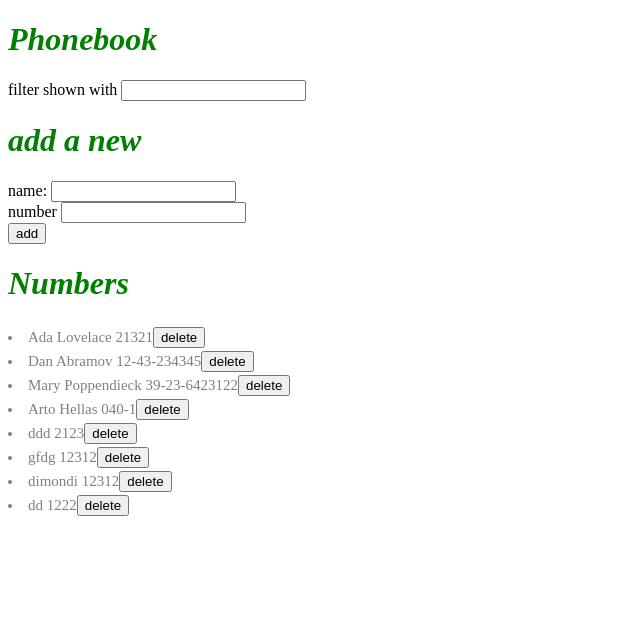
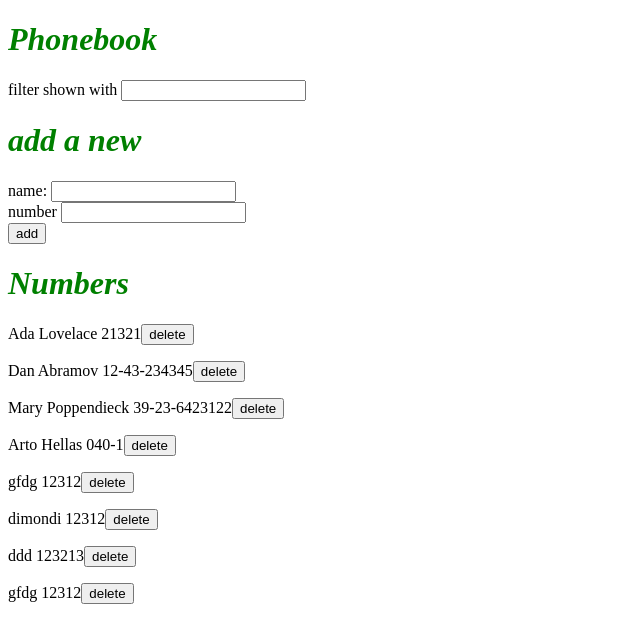
Before and after one commit to elvis-visi/fullstackopen, a React (Create React App) app in the folder part2/phonebook/: page / in a window 1280 px wide. Shown: the top 642 px of the page, without its empty margins (0-640 px from the left). Built offline with nearby package versions, Linux system fonts and the light colour scheme; data requests are answered from the project's data file.

Commit message:
Cleaning code

```diff
--- a/part2/phonebook/db.json
+++ b/part2/phonebook/db.json
@@ -21,11 +21,6 @@
       "id": 5
     },
     {
-      "name": "ddd",
-      "number": "2123",
-      "id": 7
-    },
-    {
       "name": "gfdg",
       "number": "12312",
       "id": 8
@@ -36,9 +31,14 @@
       "id": 10
     },
     {
-      "name": "dd",
-      "number": "1222",
-      "id": 12
+      "name": "ddd",
+      "number": "123213",
+      "id": 13
+    },
+    {
+      "name": "gfdg ",
+      "number": "12312",
+      "id": 14
     }
   ]
 }
--- a/part2/phonebook/src/App.js
+++ b/part2/phonebook/src/App.js
@@ -34,27 +34,27 @@ const App = () => {
   //search field
   const [filterByName, setNewFilter] = useState('')
 
-  const [message, setMessage] = useState('')
+  const [message, setMessage] = useState(null)
+
+  const notify = (message, type = 'info') => {
+    setMessage({message,type})
+    setTimeout(() => {
+      setMessage(null)
+    },3000)
+  }
 
 
-
+ //filter based on search
   const handleNameFilter = (event) => {
-    console.log("event target value", event.target.value)
+    console.log("filter value", event.target.value)
     setNewFilter(event.target.value)
   }
-
-  const peopleToShow = persons.filter(per => per.name.toLocaleLowerCase().includes(filterByName.toLowerCase()))
+ //if no filter show the fetched people at the beginning
+ //else, show those which correspond to the filter
+  const peopleToShow = (filterByName.length === 0 ) ? persons :
+  persons.filter(per => per.name.toLocaleLowerCase().includes(filterByName.toLowerCase()))
   console.log("people to show", peopleToShow)
 
-  //if filterByName
-  let phoneBookToShow
-
-  if (filterByName.length != 0 && peopleToShow.length != 0) {
-    phoneBookToShow = peopleToShow
-
-  } else {
-    phoneBookToShow = persons
-  }
 
 
   //fetch persons users
@@ -112,10 +112,10 @@ const App = () => {
               setPersons(persons.map(per => per.id !== idPer ? per : response.data))
             })
             .catch(error => {
-              alert(
 
-           `the note '${persons[i].name}' was already deleted from server`
-              )
+
+                setMessage(`the note '${persons[i].name}' was already deleted from server`)
+
             })
 
           setMessage(` Number ${personObject.number} added`)
@@ -208,14 +208,13 @@ const App = () => {
       <h1>Numbers</h1>
 
 
-      {phoneBookToShow.map(per =>
-        <Display key={per.id}
-          name={per.name}
-          number={per.number}
-          deleteHandle={() => deleteHandle(per.id)}
+
+        <Display
+          persons = {peopleToShow}
+          deleteHandle={deleteHandle}
         />
 
-      )}
+
 
     </div>
 
--- a/part2/phonebook/src/components/Display.js
+++ b/part2/phonebook/src/components/Display.js
@@ -1,16 +1,28 @@
 import React from 'react'
 
-const Display = ({ name, number ,deleteHandle }) => {
+const Display = ({ persons, deleteHandle }) => {
 
   return (
     //add a onClick event, wiil be passed as a param above
     //on click call delete, with id of the person -> delete their URL/id
-      <li> {name} {number}
-         <button onClick={deleteHandle}>
+    <>
+      {
+        persons.map(person =>
+          <p key={person.id}>
+            {person.name} {person.number}
+            <button onClick={() => deleteHandle(person.id)}>
+
               delete
+
             </button>
-      </li>
+
+          </p>
+
         )
+      }
+    </>
+  )
+
 }
 
 
--- a/part2/phonebook/src/services/persons.js
+++ b/part2/phonebook/src/services/persons.js
@@ -13,8 +13,8 @@ const getAll = () => {
   return request.then(response => response.data)
 }
 
-const deletePerson = () => {
-
+const deletePerson = (id) => {
+  return axios.delete(`${baseUrl}/${id}`)
 }
 
 
```
Lines whose indentation alone changed are shown as unchanged.
